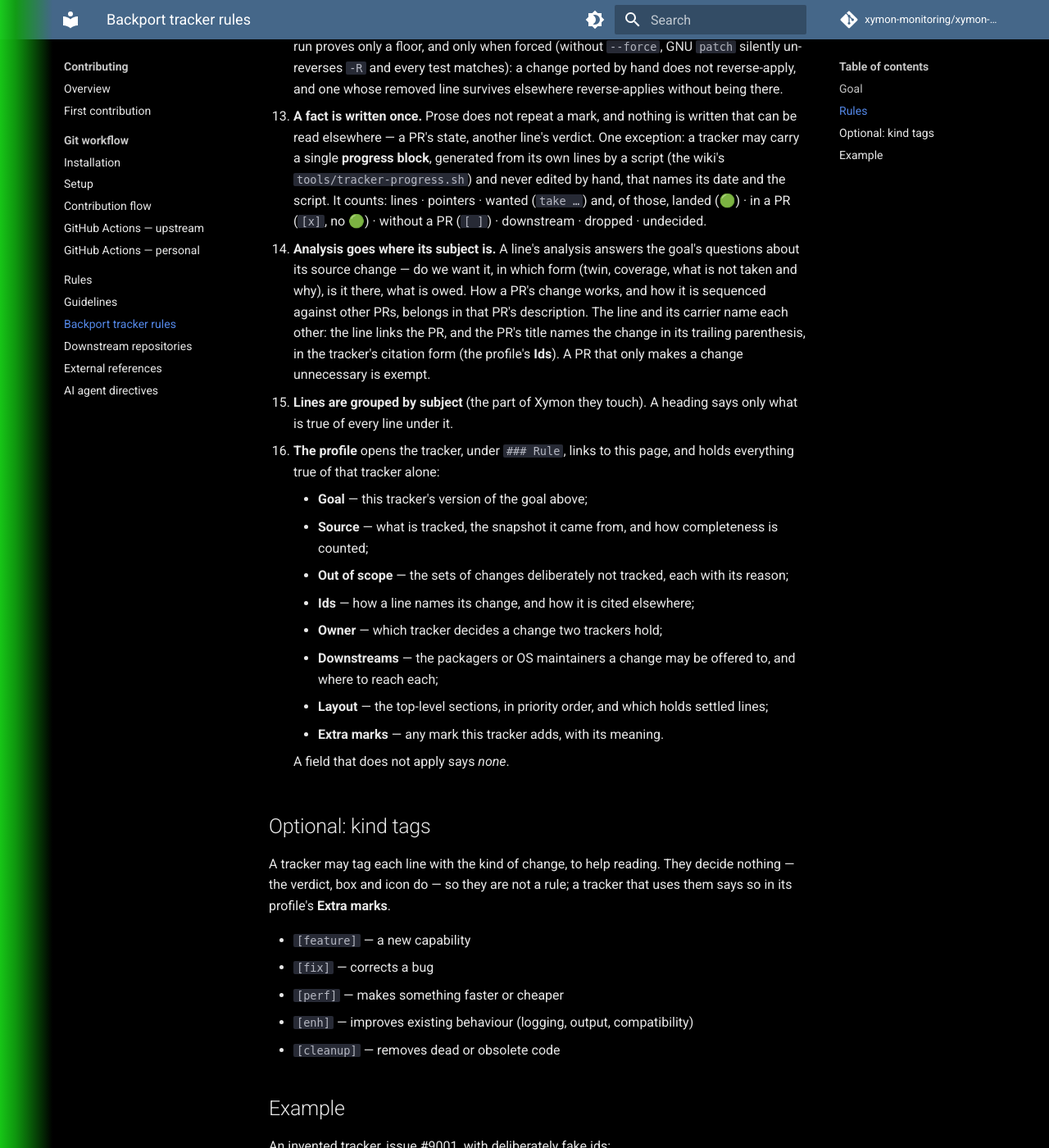
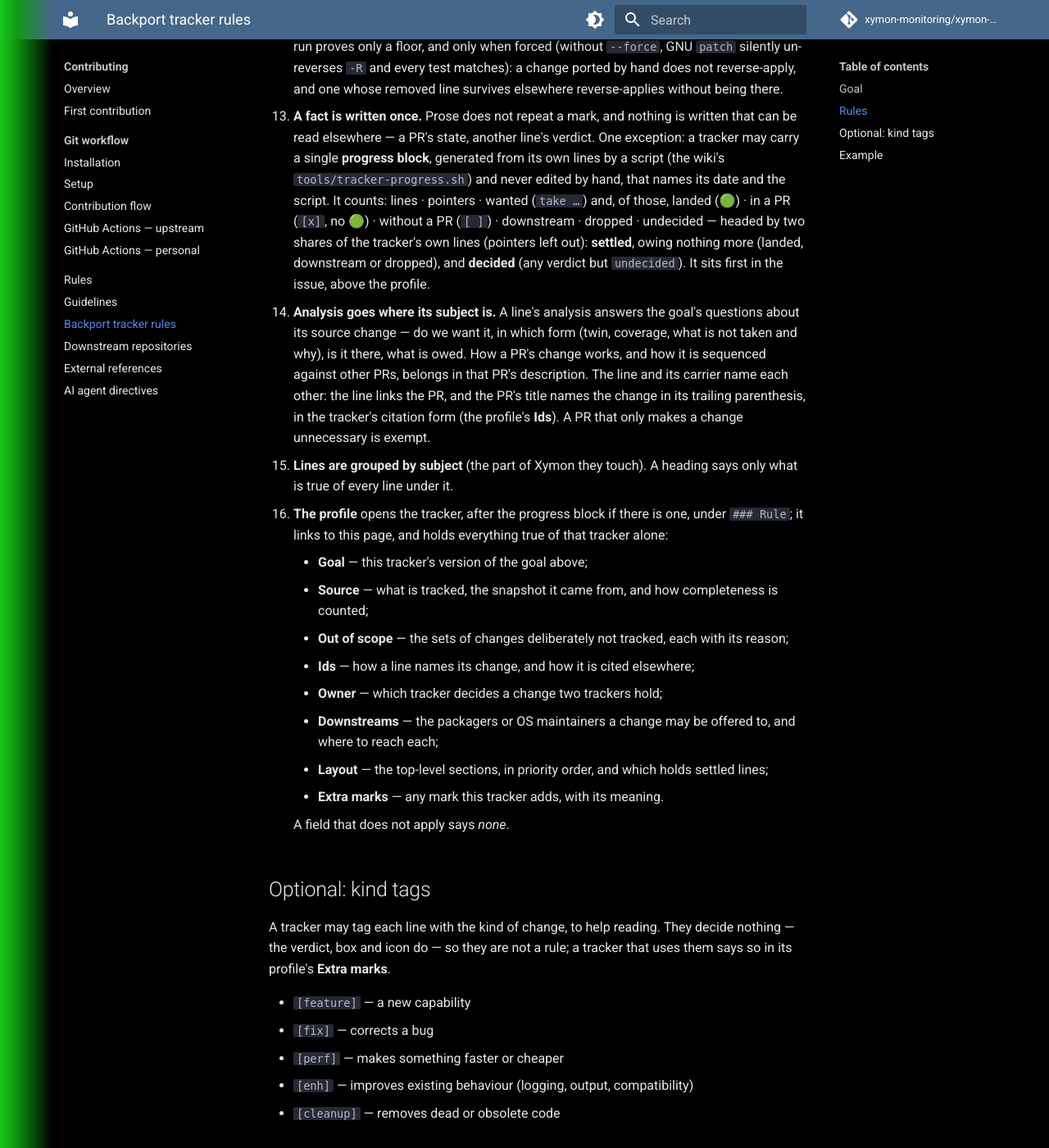
Before and after one commit to xymon-monitoring/xymon-wiki, an MkDocs documentation site: the page built from docs/contributing/backport-tracker-rules.md, in a window 1280 px wide and 1400 px high, scrolled down 1864 px. Shown: the whole window at 82% size. Built offline with MkDocs 1.6.1 and Material for MkDocs 9.7.7, drawn with Linux system fonts in a browser that asks for light colours; comment, search, counter and statistics services are not loaded; some of the changed text lies outside the part shown.

Commit message:
backport-tracker-rules: open the tracker with a progress block headed by settled and decided shares
The block now comes first, above the profile, and leads with two shares of the tracker's own lines: settled (landed, downstream or dropped) and decided (any verdict but undecided). tracker-progress.sh computes both and writes the block at the top, replacing an earlier one wherever it stands.

````diff
--- a/docs/contributing/backport-tracker-rules.md
+++ b/docs/contributing/backport-tracker-rules.md
@@ -80,7 +80,10 @@ for prose.
    its own lines by a script (the wiki's `tools/tracker-progress.sh`) and never
    edited by hand, that names its date and the script. It counts: lines ·
    pointers · wanted (`take …`) and, of those, landed (🟢) · in a PR (`[x]`,
-   no 🟢) · without a PR (`[ ]`) · downstream · dropped · undecided.
+   no 🟢) · without a PR (`[ ]`) · downstream · dropped · undecided — headed by
+   two shares of the tracker's own lines (pointers left out): **settled**, owing
+   nothing more (landed, downstream or dropped), and **decided** (any verdict but
+   `undecided`). It sits first in the issue, above the profile.
 9. **Analysis goes where its subject is.** A line's analysis answers the goal's
    questions about its source change — do we want it, in which form (twin,
    coverage, what is not taken and why), is it there, what is owed. How a PR's
@@ -91,7 +94,8 @@ for prose.
    unnecessary is exempt.
 10. **Lines are grouped by subject** (the part of Xymon they touch). A heading
     says only what is true of every line under it.
-11. **The profile** opens the tracker, under `### Rule`, links to this page, and
+11. **The profile** opens the tracker, after the progress block if there is one,
+    under `### Rule`; it links to this page, and
     holds everything true of that tracker alone:
     - **Goal** — this tracker's version of the goal above;
     - **Source** — what is tracked, the snapshot it came from, and how
@@ -125,6 +129,10 @@ tracker that uses them says so in its profile's **Extra marks**.
 An invented tracker, issue #9001, with deliberately fake ids:
 
 ```
+Progress (generated 2026-01-10 by tracker-progress): settled 3 of 6 (50%) ·
+decided 6 of 6 (100%) — 6 lines · 0 pointers · wanted 4 — landed 1 · in a PR 1 ·
+without a PR 2 · downstream 1 · dropped 1 · undecided 0
+
 ### Rule
 
 This tracker follows the backport tracker rules (link). Profile:
````
Also changed, not shown: other parts of docs/contributing/backport-tracker-rules.md (+0 -4 lines), 1 other file.
